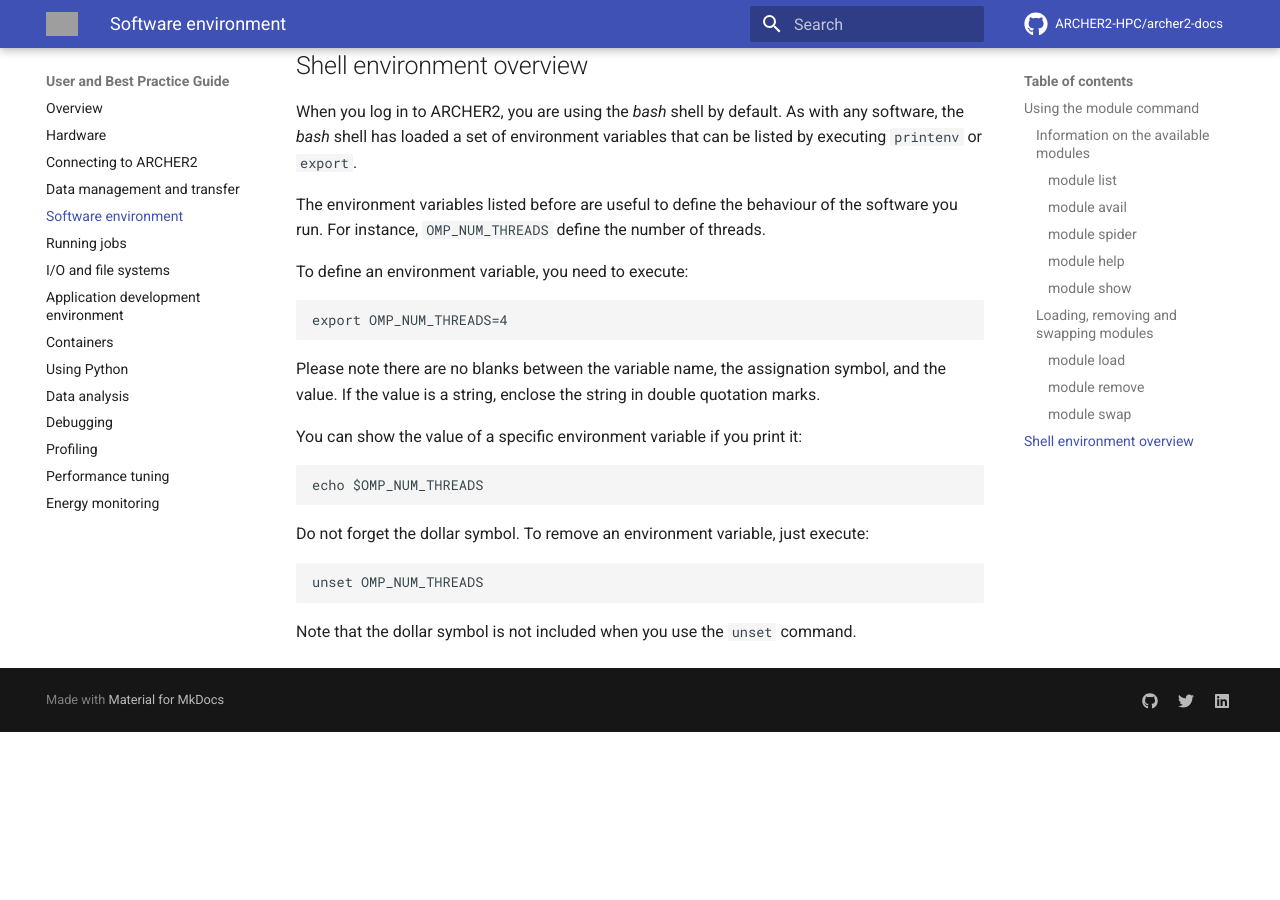
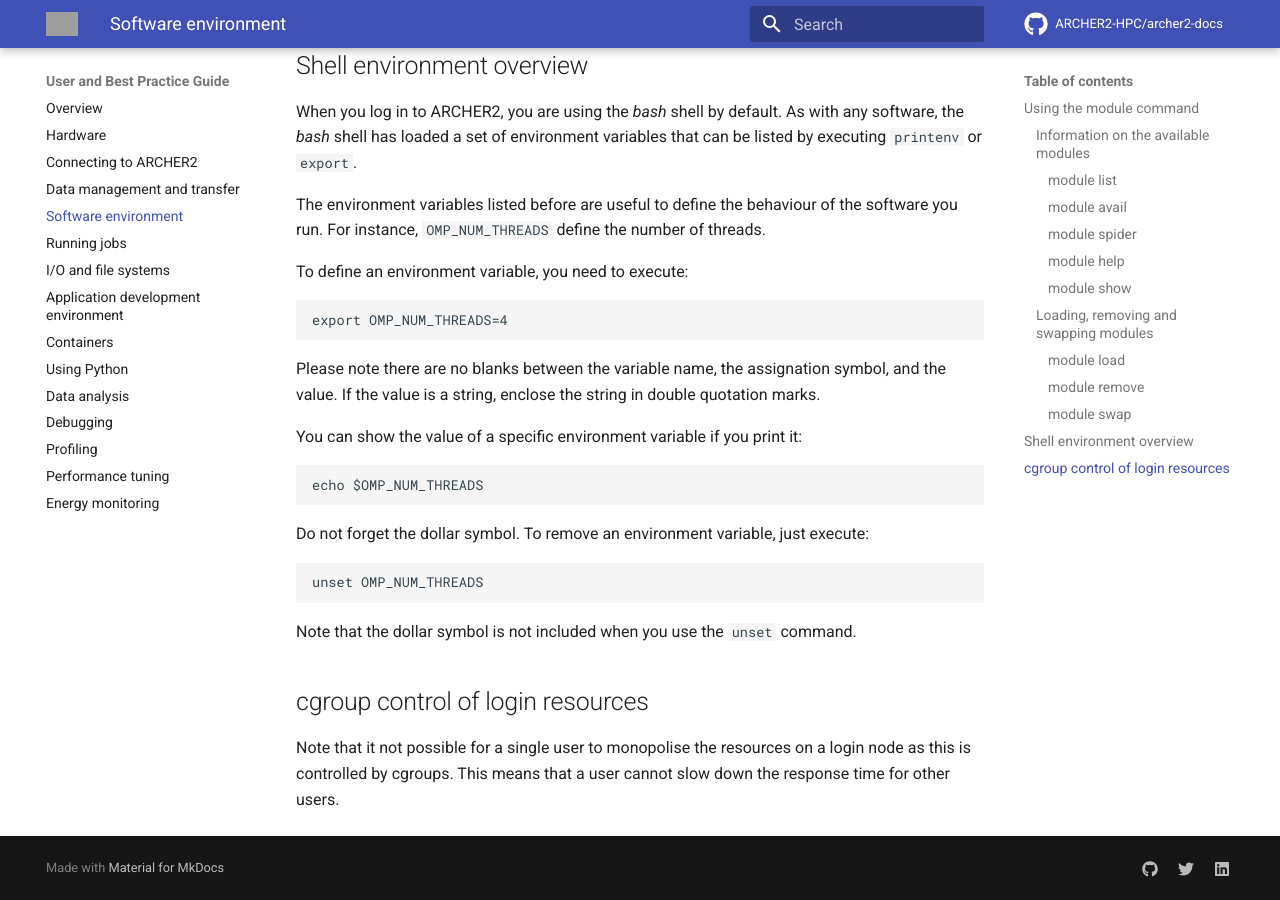
Before and after one commit to ARCHER2-HPC/archer2-docs, an MkDocs documentation site: the page built from docs/user-guide/sw-environment.md, in a window 1280 px wide and 900 px high, scrolled down 9359 px. Built offline with MkDocs 1.6.1 and Material for MkDocs 9.7.7, drawn with Linux system fonts in a browser that asks for light colours; comment, search, counter and statistics services are not loaded; before the commit the page ends 10091 px from its top, so only the background shows below that; grey boxes are pictures that could not be loaded.

Commit message:
Add note on cgroups

````diff
--- a/docs/user-guide/sw-environment.md
+++ b/docs/user-guide/sw-environment.md
@@ -513,3 +513,9 @@ unset OMP_NUM_THREADS
 ```
 
 Note that the dollar symbol is not included when you use the `unset` command.
+
+## cgroup control of login resources
+
+Note that it not possible for a single user to  monopolise the resources on
+a login node as this is controlled by cgroups. This means that a user cannot slow
+down the response time for other users.
````
